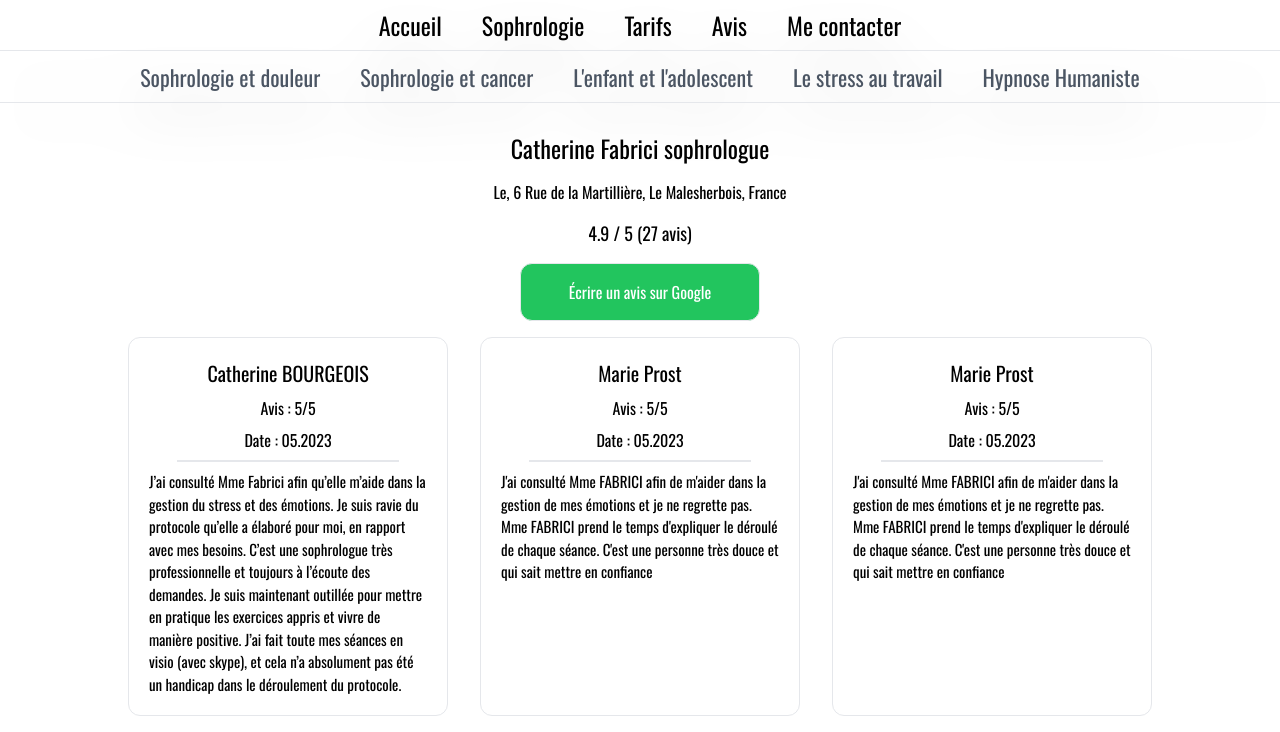
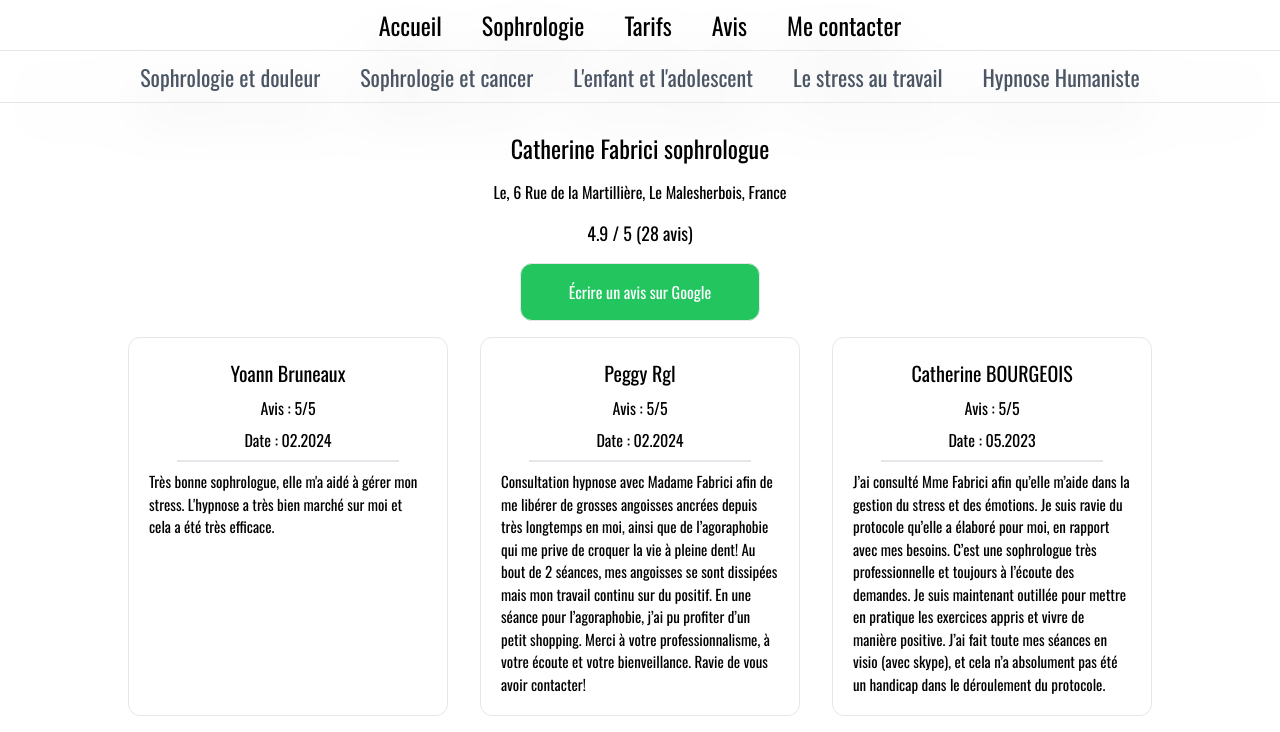
Before and after one commit to sophrologue/reactjs, a React (Vite) app: page /reviews in a window 1280 px wide. Shown: the top 732 px of the page. Built offline with nearby package versions, Linux system fonts and the light colour scheme; the HTML template or start-up script is replaced by a standard one.

Commit message:
add review

```diff
--- a/src/pages/Reviews.jsx
+++ b/src/pages/Reviews.jsx
@@ -2,6 +2,24 @@ export const Reviews = () => {
   const reviews = [
     {
       id: 1,
+      name: "Yoann Bruneaux",
+      date: "02.2024",
+      rating: "5/5",
+      comment: `Très bonne sophrologue, elle m'a aidé à gérer mon stress.
+      L'hypnose a très bien marché sur moi et cela a été très efficace.`,
+    },
+    {
+      id: 2,
+      name: "Peggy Rgl",
+      date: "02.2024",
+      rating: "5/5",
+      comment: `Consultation hypnose avec Madame Fabrici afin de me libérer de grosses angoisses ancrées depuis très longtemps en moi, ainsi que de l’agoraphobie qui me prive de croquer la vie à pleine dent!
+      Au bout de 2 séances, mes angoisses se sont dissipées mais mon travail continu sur du positif.
+      En une séance pour l’agoraphobie, j’ai pu profiter d’un petit shopping.
+      Merci à votre professionnalisme, à votre écoute et votre bienveillance. Ravie de vous avoir contacter!`,
+    },
+    {
+      id: 3,
       name: "Catherine BOURGEOIS",
       rating: "5/5",
       date: "05.2023",
@@ -10,21 +28,15 @@ export const Reviews = () => {
         J’ai fait toute mes séances en visio (avec skype), et cela n’a absolument pas été un handicap dans le déroulement du protocole.`,
     },
     {
-      id: 2,
+      id: 4,
       name: "Marie Prost",
       rating: "5/5",
       date: "05.2023",
       comment: `J'ai consulté Mme FABRICI afin de m'aider dans la gestion de mes émotions et je ne regrette pas. Mme FABRICI prend le temps d'expliquer le déroulé de chaque séance. C'est une personne très douce et qui sait mettre en confiance`,
     },
+
     {
-      id: 3,
-      name: "Marie Prost",
-      rating: "5/5",
-      date: "05.2023",
-      comment: `J'ai consulté Mme FABRICI afin de m'aider dans la gestion de mes émotions et je ne regrette pas. Mme FABRICI prend le temps d'expliquer le déroulé de chaque séance. C'est une personne très douce et qui sait mettre en confiance`,
-    },
-    {
-      id: 3,
+      id: 5,
       name: "Martine Valem",
       date: "10.2022",
       rating: "5/5",
@@ -32,7 +44,7 @@ export const Reviews = () => {
         "Très mal physiquement et psychologiquement à mon 1e rendez-vous fin avril, j'ai vraiment accepté le passé. J'ai pu poser mon \"sac à dos\" devenu léger au fil des séances. Et je découvre, tel un papillon, ma nouvelle vie sans l'addiction qui me tuait. Maintenant, mon entourage remarque ma bonne mine et mon entrain. Je vous recommande vivement Catherine.",
     },
     {
-      id: 4,
+      id: 6,
       name: "Fernanda Da Fonseca",
       date: "10.2021",
       rating: "5/5",
@@ -40,7 +52,7 @@ export const Reviews = () => {
         "Mme Fabrici est très agréable et très à l'écoute. Je la recommande à 100% pour ses séances de sophrologie de qualité, son écoute et sa bienveillance. Au fur et à mesure des séances, j'ai appris à mieux gérer mon anxiété et mon stress. J'ai appris à me détendre physiquement et mentalement. Merci pour votre patience et votre écoute.",
     },
     {
-      id: 5,
+      id: 7,
       name: "Nathalie C",
       date: "04.2022",
       rating: "5/5",
@@ -48,7 +60,7 @@ export const Reviews = () => {
         "Tout au long des séances de sophrologie, Mme Fabrici m'a permis d'améliorer ma posture, d'acquérir des techniques de respiration, de visualisation et de pensées positives. Aujourd'hui je mets en pratique ce savoir afin de vivre pleinement mon bien-être. Une très belle rencontre, merci à vous avec Mme Fabrici.",
     },
     {
-      id: 6,
+      id: 8,
       name: "Vanessa C",
       date: "01.2020",
       rating: "5/5",
@@ -56,7 +68,7 @@ export const Reviews = () => {
         "Un grand merci pour l'aide apportée à mon fils. 7 séances ont permis qu'il se sente vraiment mieux dans sa tête et son corps. Des exercices très bien expliqués, qu'il peut reproduire à la maison très facilement. Je recommande en toute confiance Mme Fabrici Catherine. Si autre besoin familial nous la solliciterons à nouveau. MERCI",
     },
     {
-      id: 7,
+      id: 9,
       name: "Béchu Audrey",
       date: "11.2021",
       rating: "5/5",
@@ -73,7 +85,7 @@ export const Reviews = () => {
         Très bien les séances en visio washapp.`,
     },
     {
-      id: 10,
+      id: 11,
       name: "Nadine PORRETTA",
       date: "11.2021",
       rating: "5/5",
@@ -81,7 +93,7 @@ export const Reviews = () => {
         "Je tiens à remercier Catherine pour les exercices de sophrologie à distance (ordinateur). J’insiste fortement à pratiquer les exercices en téléconférence surtout pour éviter le déplacement et cela fonctionne très bien. Grâce à Catherine j’ai une confiance en moi qui c’est installée. Les exercices m’aident, je pratique souvent et cela me fait voir la vie d’une autre façon beaucoup plus agréable même en cas de soucis. Aujourd’hui je fais des examens de santé en étant plus zen. Je vous invite à la contacter en cas de problème, c’est une personne formidable et qui va vous aider. Nadine",
     },
     {
-      id: 11,
+      id: 12,
       name: "Thierry Coutaud",
       date: "11.2020",
       rating: "5/5",
@@ -89,21 +101,21 @@ export const Reviews = () => {
         "Une prise en charge très professionnelle avec des propositions adaptées aux difficultés de notre fille Gwenaelle. Première expérience réussie en visio conférence pendant le confinement. Les exercices et méthodes enseignées sont applicables rapidement à la maison (envoi par mail des exercices). Malgré la distance physique ma fille a fait des énormes progrès. Je recommande à tous. Gwenaelle a pris confiance en elle en quelques séances. Merci à vous pour votre écoute.",
     },
     {
-      id: 12,
+      id: 13,
       name: "Aurore Jagot",
       date: "08.2023",
       rating: "5/5",
       comment: `Je suis arrivée assez septique en mai dans le cabinet de Catherine FABRICI, ne connaissant pas très bien la sophrologie. Je viens de terminer mon programme, et je suis ravie du parcours effectué. J’ai appris à mieux connaître mon corps, positiver, gérer mes émotions. Catherine est à l’écoute, disponible, rassurante, compétente. Cela a été pour moi une belle expérience positive. Je recommande fortement.`,
     },
     {
-      id: 13,
+      id: 14,
       name: "Mathilde BEAUPERE",
       date: "03.2020",
       rating: "5/5",
       comment: `Je recommande très sincèrement Catherine pour le travail de fond. Pour la forme, j'ai eu de la chance de pratiquer à distance pendant le 1er confinement. Habitant à plusieurs centaines de km, les séances se sont déroulées avec le téléphone portable ou l'ordinateur. Simple, sans matériel particulier, les séances se sont faites comme en face à face.`,
     },
     {
-      id: 14,
+      id: 15,
       name: "sakina chr",
       date: "04.2022",
       rating: "5/5",
@@ -112,7 +124,7 @@ export const Reviews = () => {
       Des techniques et méthodes à appliquer au quotidien en pour une meilleure qualité de vie`,
     },
     {
-      id: 14,
+      id: 161,
       name: "Bastien Bastien",
       date: "2019",
       rating: "5/5",
@@ -121,7 +133,7 @@ export const Reviews = () => {
       J'y retournerai sans doute prochainement pour approfondir mes connaissances "sophrologique"`,
     },
     {
-      id: 15,
+      id: 17,
       name: "stephanie sevaux",
       date: "2019",
       rating: "5/5",
@@ -131,7 +143,7 @@ export const Reviews = () => {
       Je recommande vivement cette expérience.`,
     },
     {
-      id: 16,
+      id: 18,
       name: "Julie Da Silva",
       date: "11.2019",
       rating: "5/5",
@@ -140,7 +152,7 @@ export const Reviews = () => {
       Jai commence en fin janvier 2019 et cela a duré jusqu'en avril si je me souviens bien. Besoin de prendre soin de soi, de relativiser, ou d'autres je vous invite à la contacter`,
     },
     {
-      id: 17,
+      id: 19,
       name: "angélique Lault",
       date: "2019",
       rating: "5/5",
@@ -149,7 +161,7 @@ export const Reviews = () => {
       Je recommande Mme Fabricie les yeux fermés pour ses qualités professionnelles et humaines.`,
     },
     {
-      id: 18,
+      id: 20,
       name: "Murielle Bertheau",
       date: "10.2019",
       rating: "5/5",
@@ -157,42 +169,42 @@ export const Reviews = () => {
       Un grand merci. Allez y en toute confiance`,
     },
     {
-      id: 19,
+      id: 21,
       name: "Elisabeth Kilo",
       date: "02.2022",
       rating: "5/5",
       comment: `Merci de votre aide grace à votre adaptation , vos exercices et surtout votre écoute je me sens beaucoup plus sereine. Je n hésiterai pas a vous recommandé`,
     },
     {
-      id: 20,
+      id: 22,
       name: "Jennifer Tillit",
       date: "02.2021",
       rating: "5/5",
       comment: `Très bonne expérience avec cette femme qui est passionné par son métier et sa se ressent on se sent plus léger et détendue grâce à son travail je la conseille fortement`,
     },
     {
-      id: 21,
+      id: 23,
       name: "Sandrine FERNAND",
       date: "04.2021",
       rating: "5/5",
       comment: `Je recommande vivement Mme Fabrici pour la qualité de son travail .C'est une personne charmante et très compétente ,notamment avec les enfants .`,
     },
     {
-      id: 22,
+      id: 24,
       name: "Matthieu Paris",
       date: "06.2021",
       rating: "5/5",
       comment: `Je recommande Mme Fabricie  c'est une personne qui et passionner par son métier , qui est trés compétante et trés appliquer dans ce qu'elle fait et j'en garde une trés bonne expérience .`,
     },
     {
-      id: 23,
+      id: 25,
       name: "Jennifer DIOT",
       date: "2019",
       rating: "5/5",
       comment: `Très bonne écoute. Très bon relationnel avec les enfants. Très bonne aide pour la confiance en soi. Je recommande les yeux fermés`,
     },
     {
-      id: 24,
+      id: 26,
       name: "Arnaud DIDIER",
       date: "2019",
       rating: "3/5",
@@ -200,7 +212,7 @@ export const Reviews = () => {
       des exercices adaptés pour m'aider à me concentrer et au bien être de ma vie quotidienne`,
     },
     {
-      id: 25,
+      id: 27,
       name: "Anne Marchand",
       date: "10.2020",
       rating: "5/5",
@@ -208,7 +220,7 @@ export const Reviews = () => {
       Visited in October 2020`,
     },
     {
-      id: 26,
+      id: 28,
       name: "hafou jouanneau",
       date: "05.2019",
       rating: "5/5",
```
